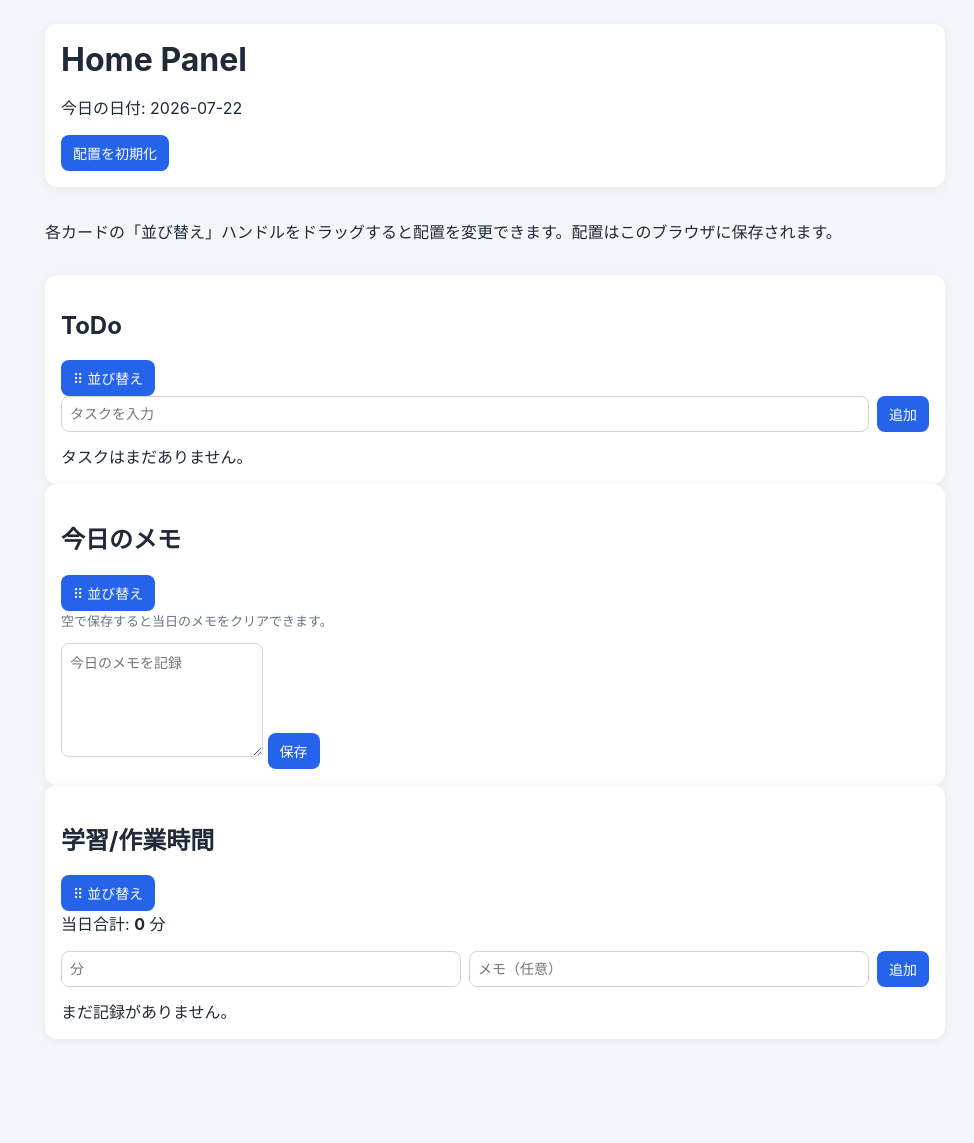
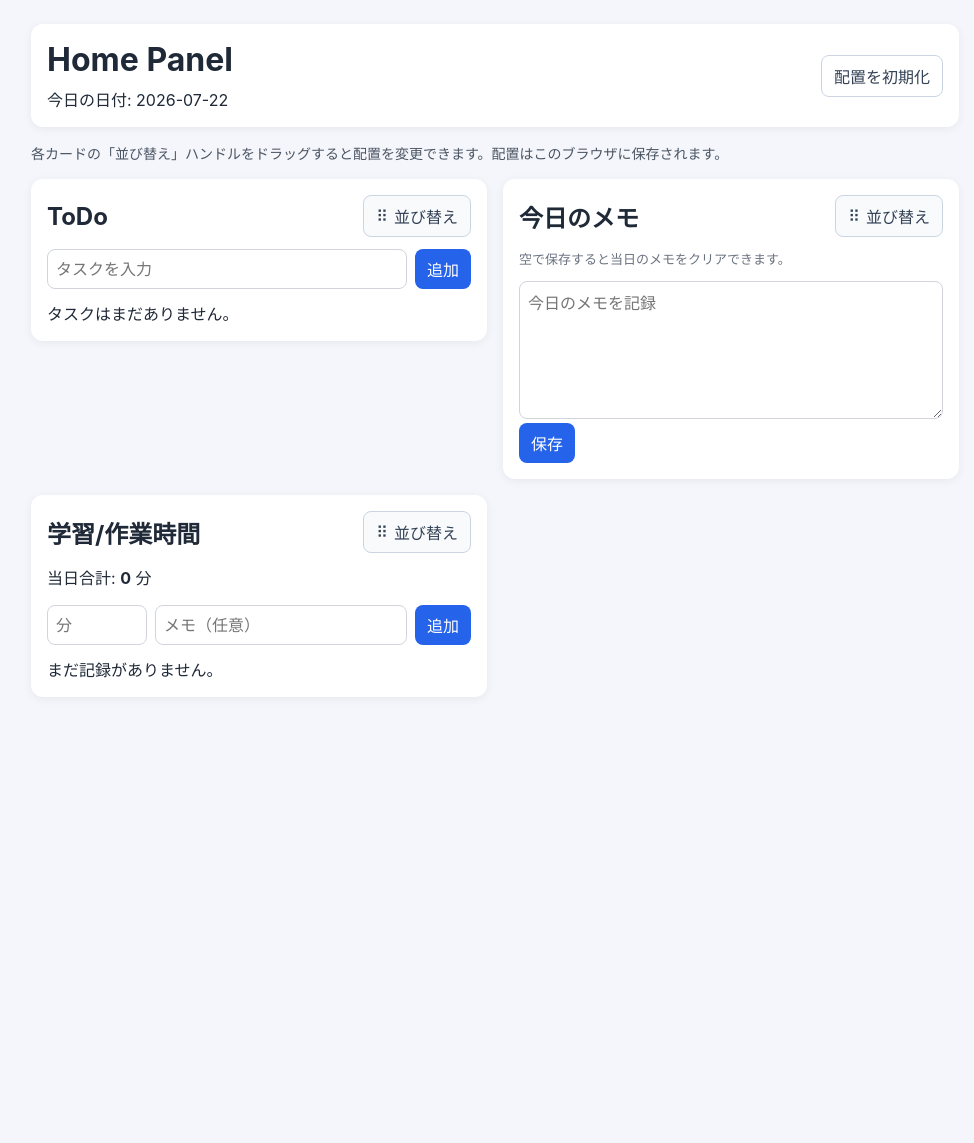
Before and after one commit to mizzz-ivr/home-panel-py, a FastAPI app: page / in a window 1280 px wide. Shown: the whole page, without its empty margins (145-1119 px from the left). After the commit the page ends 678 px from the top, so only its background shows below. Run offline with FastAPI, Linux system fonts and the light colour scheme; some libraries are stand-ins or nearby versions.

Commit message:
カード並び替えUIとレスポンシブ表示を整備

```diff
--- a/app/static/style.css
+++ b/app/static/style.css
@@ -1,6 +1,10 @@
 :root {
   color-scheme: light;
   font-family: -apple-system, BlinkMacSystemFont, "Segoe UI", sans-serif;
+}
+
+* {
+  box-sizing: border-box;
 }
 
 body {
@@ -10,7 +14,7 @@ body {
 }
 
 .container {
-  max-width: 900px;
+  max-width: 960px;
   margin: 24px auto;
   padding: 0 16px 32px;
   display: grid;
@@ -24,8 +28,79 @@ body {
   box-shadow: 0 2px 10px rgba(0, 0, 0, 0.06);
 }
 
-.header h1 {
-  margin: 0 0 8px;
+.header {
+  display: flex;
+  align-items: center;
+  justify-content: space-between;
+  gap: 16px;
+}
+
+.header h1,
+.header p,
+.card-heading h2 {
+  margin: 0;
+}
+
+.header p {
+  margin-top: 8px;
+}
+
+.layout-hint {
+  margin: 0;
+  color: #4b5563;
+  font-size: 14px;
+}
+
+.dashboard-grid {
+  display: grid;
+  grid-template-columns: repeat(auto-fit, minmax(320px, 1fr));
+  align-items: start;
+  gap: 16px;
+}
+
+.dashboard-slot {
+  min-width: 0;
+  min-height: 96px;
+  border-radius: 12px;
+  transition: background-color 0.2s ease, outline-color 0.2s ease;
+}
+
+.dashboard-slot[data-swapy-highlighted] {
+  background: #dbeafe;
+  outline: 2px dashed #2563eb;
+  outline-offset: 4px;
+}
+
+.dashboard-card {
+  min-height: 100%;
+}
+
+.card-heading {
+  display: flex;
+  align-items: center;
+  justify-content: space-between;
+  gap: 12px;
+  margin-bottom: 12px;
+}
+
+.drag-handle {
+  display: inline-flex;
+  align-items: center;
+  gap: 6px;
+  flex: 0 0 auto;
+  border: 1px solid #cbd5e1;
+  background: #f8fafc;
+  color: #334155;
+  cursor: grab;
+  user-select: none;
+}
+
+.drag-handle:active {
+  cursor: grabbing;
+}
+
+.swapy-unavailable .drag-handle {
+  display: none;
 }
 
 .inline-form {
@@ -37,20 +112,29 @@ body {
 input,
 textarea,
 button {
-  font-size: 14px;
+  font: inherit;
 }
 
 input,
 textarea {
+  min-width: 0;
   border: 1px solid #d1d5db;
   border-radius: 8px;
   padding: 8px;
 }
 
 input[type="text"],
-input[type="number"],
 textarea {
-  flex: 1;
+  flex: 1 1 180px;
+}
+
+input[type="number"] {
+  flex: 0 1 100px;
+}
+
+textarea {
+  width: 100%;
+  resize: vertical;
 }
 
 button {
@@ -62,14 +146,35 @@ button {
   cursor: pointer;
 }
 
+button:hover {
+  filter: brightness(0.95);
+}
+
+button:focus-visible,
+input:focus-visible,
+textarea:focus-visible {
+  outline: 3px solid rgba(37, 99, 235, 0.3);
+  outline-offset: 2px;
+}
+
 button.danger {
   background: #dc2626;
+}
+
+.secondary-button {
+  border: 1px solid #cbd5e1;
+  background: #fff;
+  color: #334155;
 }
 
 .list {
   list-style: none;
   margin: 12px 0 0;
   padding: 0;
+}
+
+.list li {
+  overflow-wrap: anywhere;
 }
 
 .todo-item {
@@ -81,7 +186,7 @@ button.danger {
   border-bottom: 1px solid #f1f5f9;
 }
 
-.todo-item.done span {
+.todo-item.done > span {
   text-decoration: line-through;
   color: #6b7280;
 }
@@ -89,6 +194,7 @@ button.danger {
 .actions {
   display: flex;
   gap: 8px;
+  flex-wrap: wrap;
 }
 
 .error {
@@ -97,12 +203,55 @@ button.danger {
   color: #991b1b;
 }
 
-.total {
+.total,
+.hint {
   margin-top: 0;
 }
 
 .hint {
-  margin-top: 0;
   color: #6b7280;
   font-size: 13px;
 }
+
+.sr-only {
+  position: absolute;
+  width: 1px;
+  height: 1px;
+  padding: 0;
+  margin: -1px;
+  overflow: hidden;
+  clip: rect(0, 0, 0, 0);
+  white-space: nowrap;
+  border: 0;
+}
+
+@media (max-width: 640px) {
+  .container {
+    margin-top: 16px;
+  }
+
+  .header {
+    align-items: flex-start;
+    flex-direction: column;
+  }
+
+  .dashboard-grid {
+    grid-template-columns: 1fr;
+  }
+
+  .todo-item {
+    align-items: flex-start;
+    flex-direction: column;
+  }
+}
+
+@media (prefers-reduced-motion: reduce) {
+  *,
+  *::before,
+  *::after {
+    scroll-behavior: auto !important;
+    transition-duration: 0.01ms !important;
+    animation-duration: 0.01ms !important;
+    animation-iteration-count: 1 !important;
+  }
+}
```
